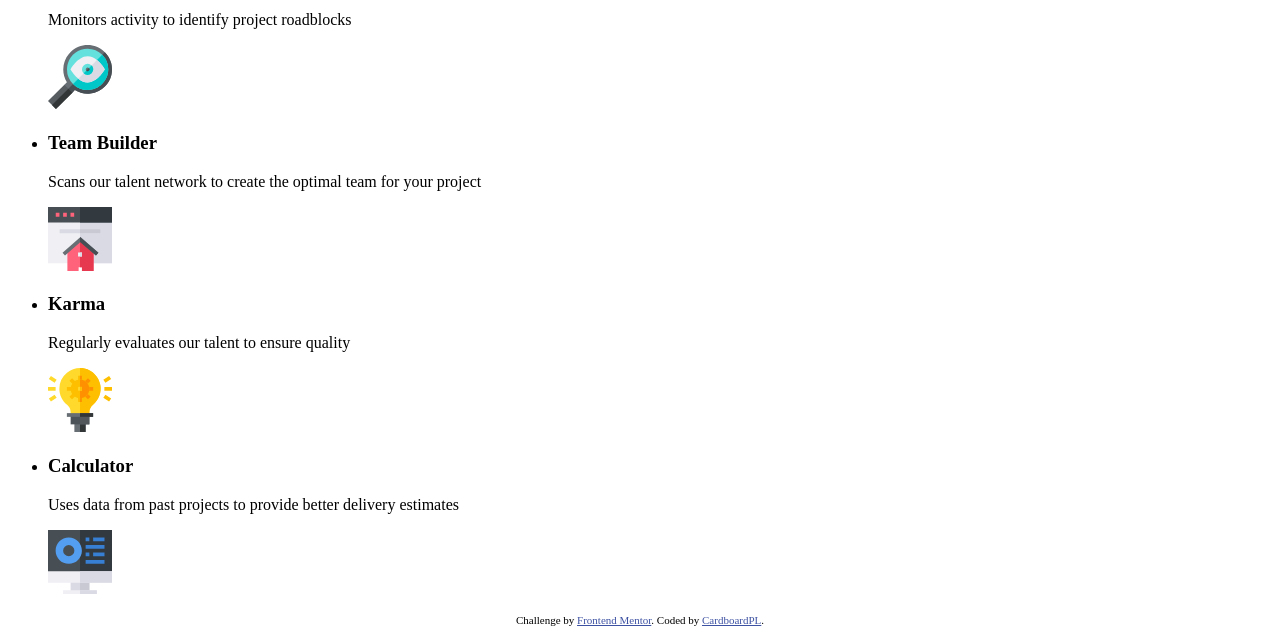
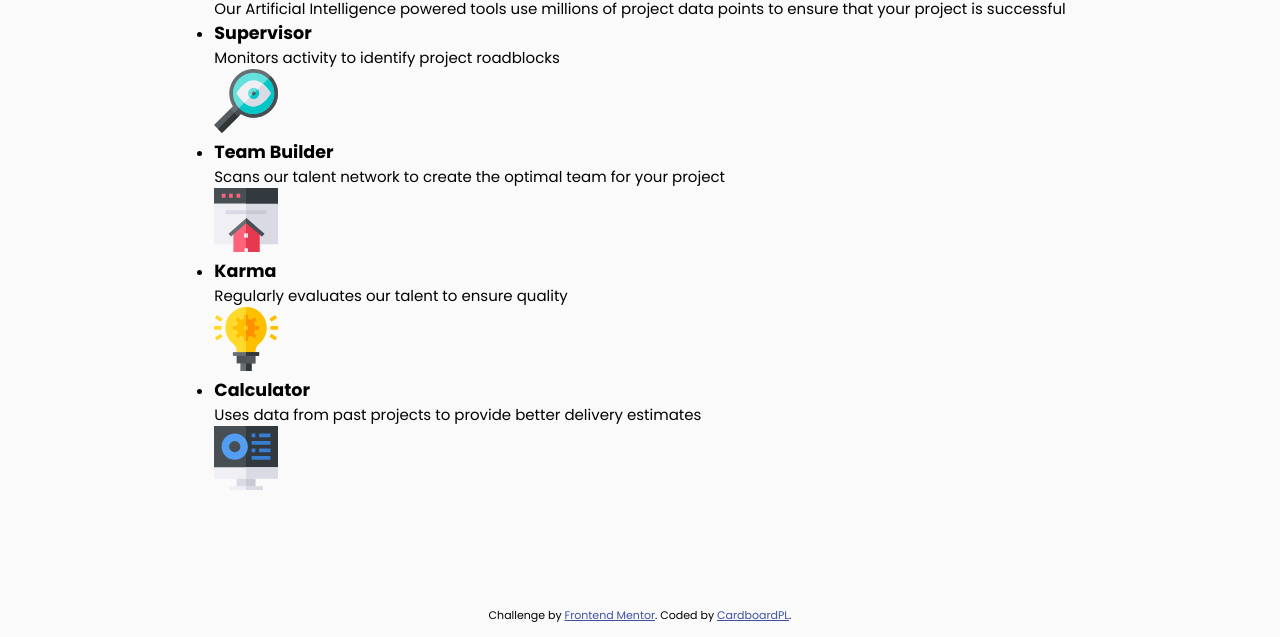
Before and after one commit to CardboardPL/Frontend-Mentor-Four-Card-Feature-Section, a plain HTML site: page index.html in a window 1280 px wide. Shown: the part 193-830 px from the top of the page. Drawn offline with Linux system fonts and the light colour scheme.

Commit message:
Added/Updated: general.css and index.html
In this commit:
- Added/Updated general.css: To include general styles for the site.
- Updated index.html: To link the general.css file.

```diff
--- a/index.html
+++ b/index.html
@@ -5,6 +5,7 @@
   <meta name="viewport" content="width=device-width, initial-scale=1.0"> <!-- displays site properly based on user's device -->
   <meta name="description" content="four card feature component">
   <link rel="icon" type="image/png" sizes="32x32" href="./images/favicon-32x32.png">
+  <link rel="stylesheet" type="text/css" href="./stylesheets/general.css">
   <link rel="stylesheet" type="text/css" href="./stylesheets/attribution.css">
   <title>Frontend Mentor | Four card feature section</title>
 </head>
--- /dev/null
+++ b/stylesheets/general.css
@@ -0,0 +1,44 @@
+@import url('https://fonts.googleapis.com/css2?family=Poppins:ital,wght@0,100;0,200;0,300;0,400;0,500;0,600;0,700;0,800;0,900;1,100;1,200;1,300;1,400;1,500;1,600;1,700;1,800;1,900&display=swap');
+
+:root {
+  /* Primary Colors */
+  --red: hsl(0, 78%, 62%);
+  --cyan: hsl(180, 62%, 55%);
+  --orange: hsl(34, 97%, 64%);
+  --blue: hsl(212, 86%, 64%);
+
+  /* Neutral Colors */
+  --very-dark-blue: hsl(234, 12%, 34%);
+  --grayish-blue: hsl(229, 6%, 66%);
+  --very-light-gray: hsl(0, 0%, 98%);
+
+  /* Font weights */
+  --light-bold: 200;
+  --normal-bold: 400;
+  --bold: 600;
+}
+
+*, *::before, *::after {
+  box-sizing: border-box;
+  margin: 0;
+  padding: 0;
+}
+
+html {
+  font-size: 0.9375rem;
+}
+
+body {
+  font-family: "Poppins", Arial, Helvetica, sans-serif;
+  font-size: 1rem;
+  font-weight: var(--normal-bold);
+  background-color: var(--very-light-gray);
+}
+
+main {
+  display: flex;
+  flex-direction: column;
+  justify-content: center;
+  align-items: center;
+  min-height: 100vh;
+}
```
